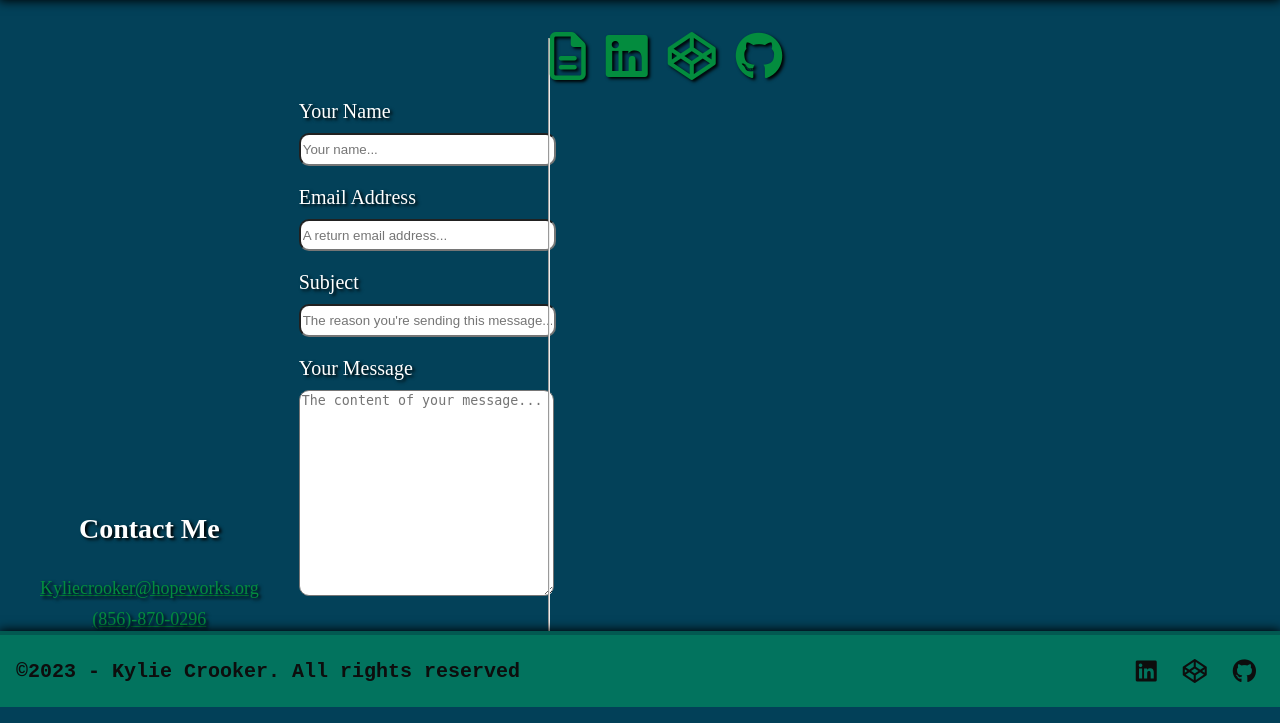
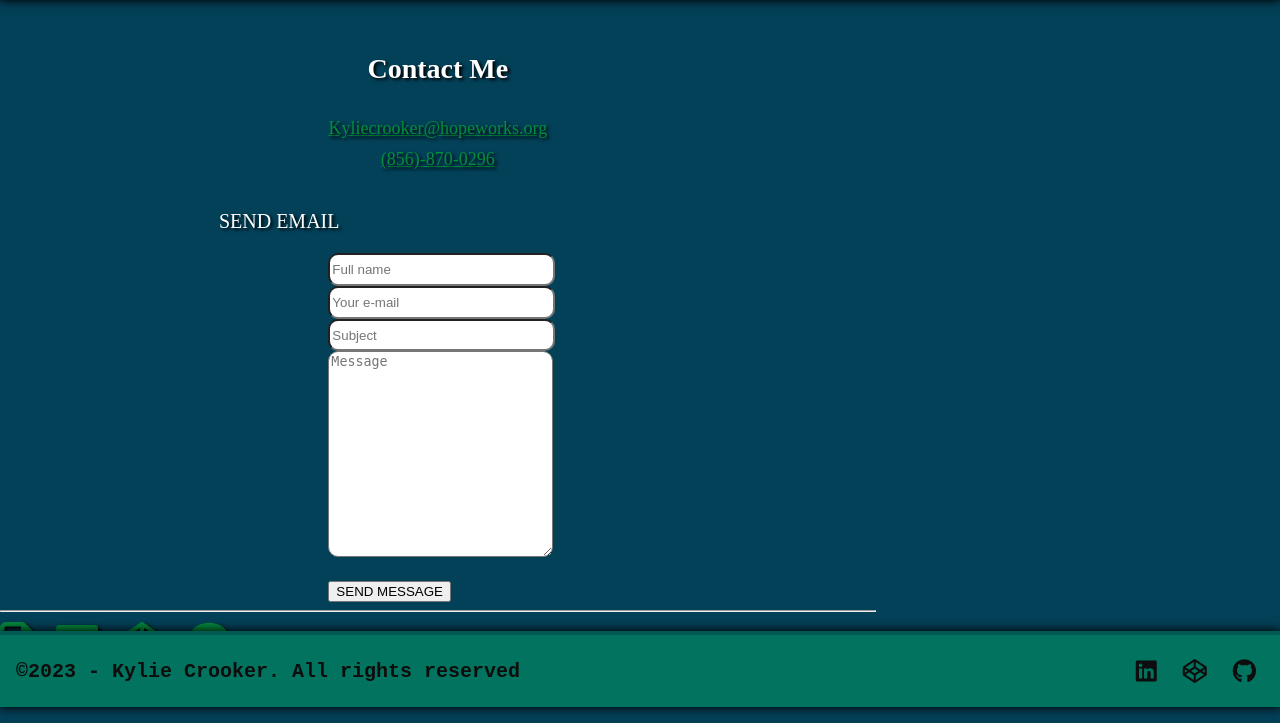
Before and after one commit to kylieCrooker/Portfolio, a PHP site: page /contact.php in a window 1280 px wide. Shown: the part 93-816 px from the top of the page. Run offline with PHP 8.4, Linux system fonts and the light colour scheme; some libraries are stand-ins or nearby versions; some web fonts are replaced.

Commit message:
Update contact.php
Reworked page.
Started implementing a functional contact form.
added hr tags to spotlight links to mimic example page styling.

```diff
--- a/contact.php
+++ b/contact.php
@@ -9,6 +9,7 @@
 <body>
     <?php include("header.html"); ?>
     <div id="main">
+        <div class="content-box-contact">
             <div class="contact-links">
                 <h2>Contact Me</h2>
                 <a href="mailto:kyliecrooker@hopeworks.org" title="Kyliecrooker@hopeworks.org" class="link"
@@ -16,20 +17,17 @@
                 <a href="tel:1-856-870-0296" title="(856)-870-0296" class="link" target="_blank">(856)-870-0296</a>
             </div>
             <div class="contact-form">
-            <form action="email.php" method="post">
-                <label for="fname">Your Name</label>
-                <input id="fname" placeholder="Your name...">
-                <label for="email">Email Address</label>
-                <input id="email" placeholder="A return email address...">
-                <label for="subject">Subject</label>
-                <input id="subject" placeholder="The reason you're sending this message...">
-
-                <label for="message">Your Message</label>
-                <textarea id="message" placeholder="The content of your message..."></textarea>
+                <p>SEND EMAIL</p>
+                <form class="contact-form" action="email.php" method="post">
+                    <input type="text" name="name" placeholder="Full name">
+                    <input type="text" name="mail" placeholder="Your e-mail">
+                    <input type="text" name="subject" placeholder="Subject">
+                    <textarea name="message" placeholder="Message"></textarea>
+                    <button type="submit" name="submit">SEND MESSAGE</button>
                 </form>
             </div>
-        <hr style="margin-bottom: 30px;">
-        <div class="spotlight-links" style="margin-bottom: 40px;">
+            <hr>
+            <div class="spotlight-links">
                 <a href="Kylie Crooker October 2023 Resume.pdf" target="_blank" title="My Resume" class="link"
                     download="Kylie Crooker October 2023 Resume"><i class="fa-regular fa-file-lines"></i></a>
                 <a href="https://www.linkedin.com/in/kylie-crooker/" target="_blank" title="My LinkedIn" class="link"><i
@@ -39,7 +37,8 @@
                 <a href="https://github.com/kylieCrooker" target="_blank" title="My Github" class="link"><i
                         class="fa-brands fa-github"></i></a>
             </div>
-        <div style="width: 100%; height: 50px;"></div>
+            <hr>
+        </div>
     </div>
     <div class="footer-spacer"></div>
     <?php include("footer.html"); ?>
```
Lines whose indentation alone changed are shown as unchanged.
